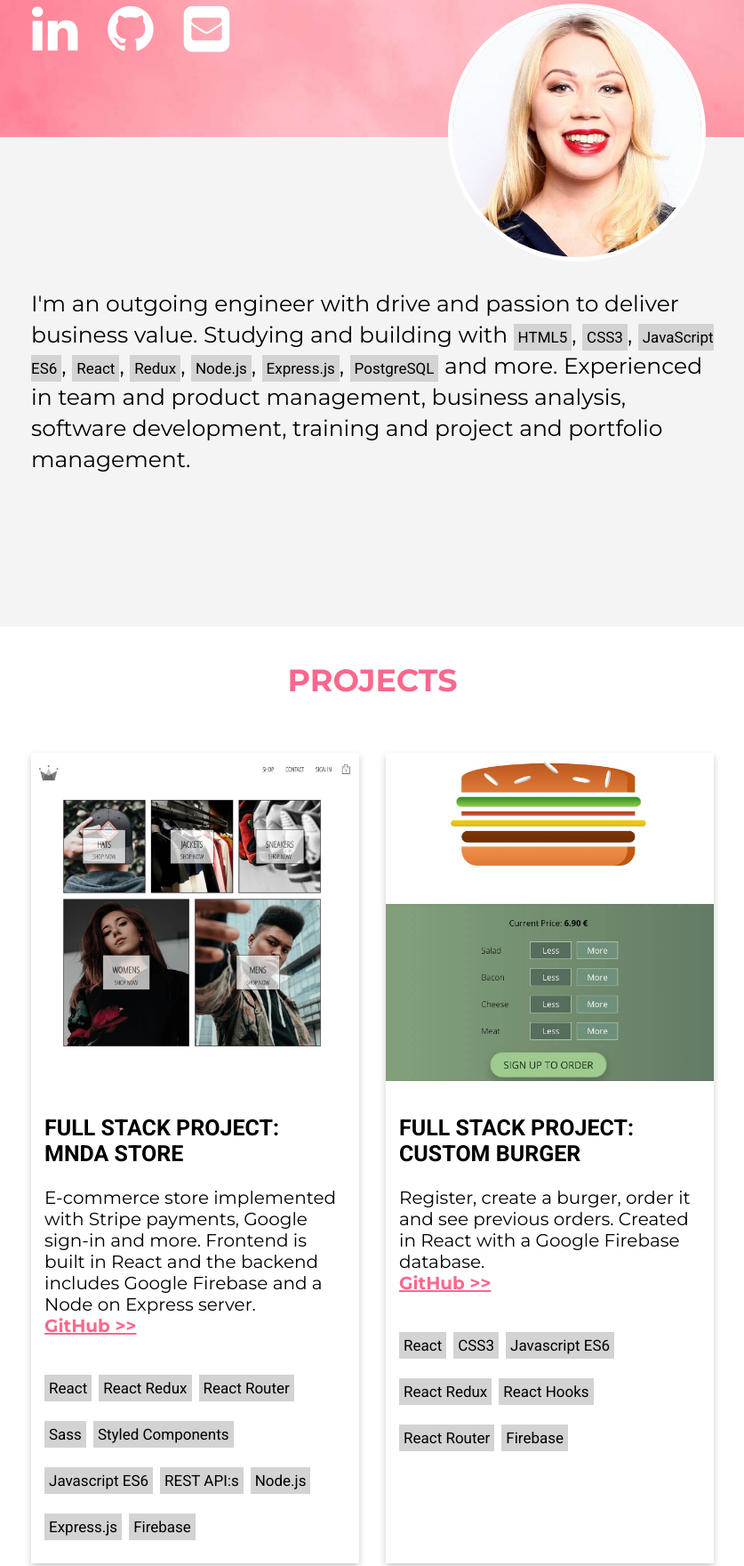
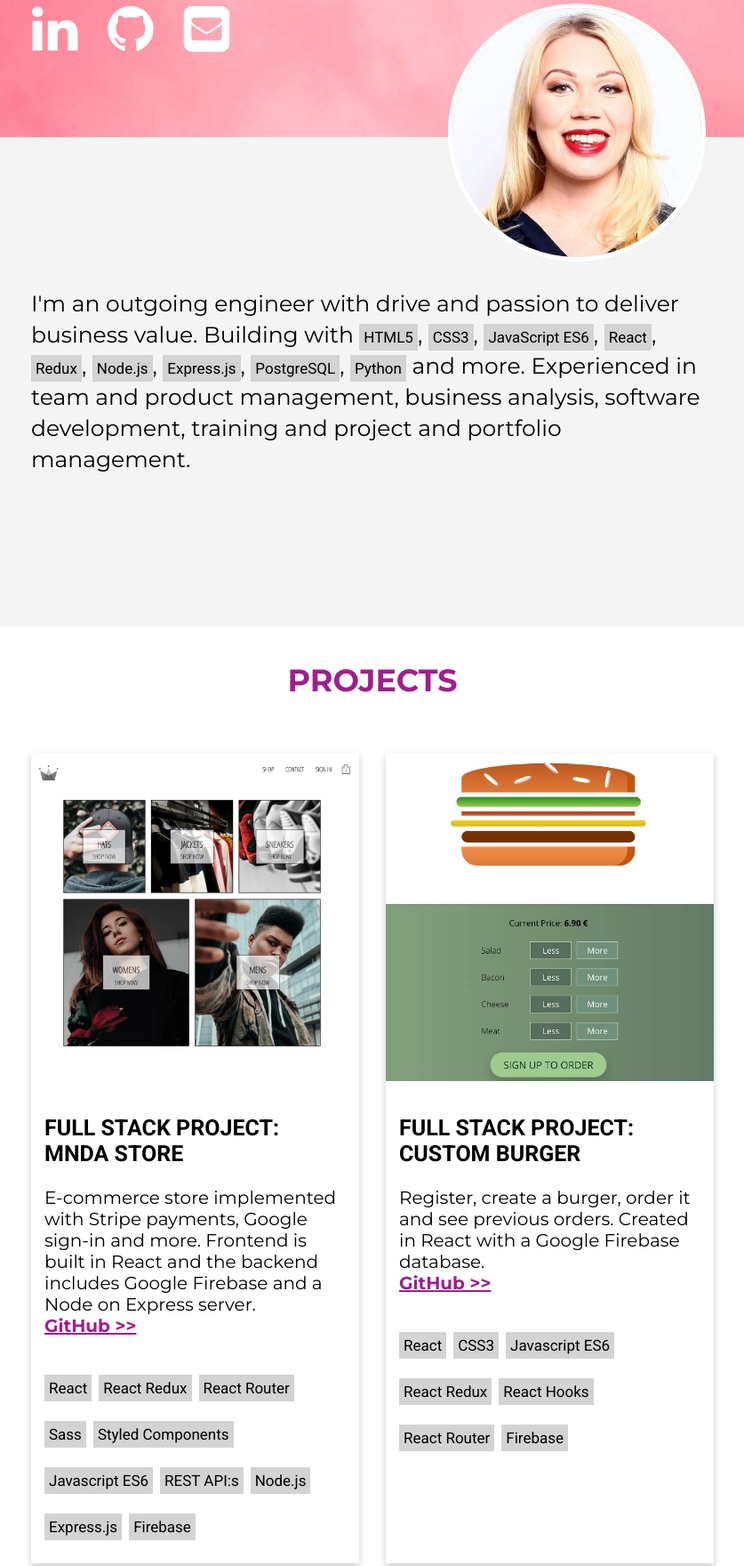
Before and after one commit to araskog/portfolio, a plain HTML site: page index.html in a window 1280 px wide. Shown: the part 396-2156 px from the top of the page at 89% size, without its empty margins (221-1058 px from the left). Drawn offline with Linux system fonts and the light colour scheme.

Commit message:
Update intro text and font colors.

```diff
--- a/index.html
+++ b/index.html
@@ -64,10 +64,8 @@
     <section class="summary-section">
       <p tabindex="0">
         I'm an outgoing engineer with drive and passion to
-        deliver business value. Studying and building with
-        <mark>HTML5</mark>, <mark>CSS3</mark>, <mark>JavaScript ES6</mark>, <mark>React</mark>, <mark>Redux</mark>, <mark>Node.js</mark>, <mark>Express.js</mark>, <mark>PostgreSQL</mark> and more. Experienced in team and product management,
-        business analysis, software development, training and project and
-        portfolio management.
+        deliver business value. Building with
+        <mark>HTML5</mark>, <mark>CSS3</mark>, <mark>JavaScript ES6</mark>, <mark>React</mark>, <mark>Redux</mark>, <mark>Node.js</mark>, <mark>Express.js</mark>, <mark>PostgreSQL</mark>, <mark>Python</mark> and more. Experienced in team and product management, business analysis, software development, training and project and portfolio management.
       </p>
     </section>
 
@@ -227,6 +225,7 @@
             <li>CSS3</li>
             <li>Sass</li>
             <li>Javascript ES6</li>
+            <li>Python</li>
             <li>React</li>
             <li>JSX</li>
             <li>Styled Components</li>
@@ -235,7 +234,6 @@
             <li>REST APIs</li>
             <li>Node.js</li>
             <li>Express.js</li>
-            <li>Firebase</li>
             <li>SQL</li>
           </ul>
         </div>
--- a/styles.css
+++ b/styles.css
@@ -9,7 +9,7 @@ body {
 }
 
 h1 {
-  color: #fa688d;
+  color: #a01e8c;
   display: inline-block;
   font-size: 35px;
   padding: 10px;
@@ -182,7 +182,7 @@ header {
 
 .arrow-link {
   font-weight: bold;
-  color: #fa688d;
+  color: #a01e8c;
   text-decoration: underline;
   cursor: pointer;
 }
@@ -269,7 +269,7 @@ ul {
 
 /* FOOTER */
 footer {
-  background-color: #f45f87;
+  background-color: #a01e8c;
   position: relative;
   bottom: 0;
   height: 150px;
```
